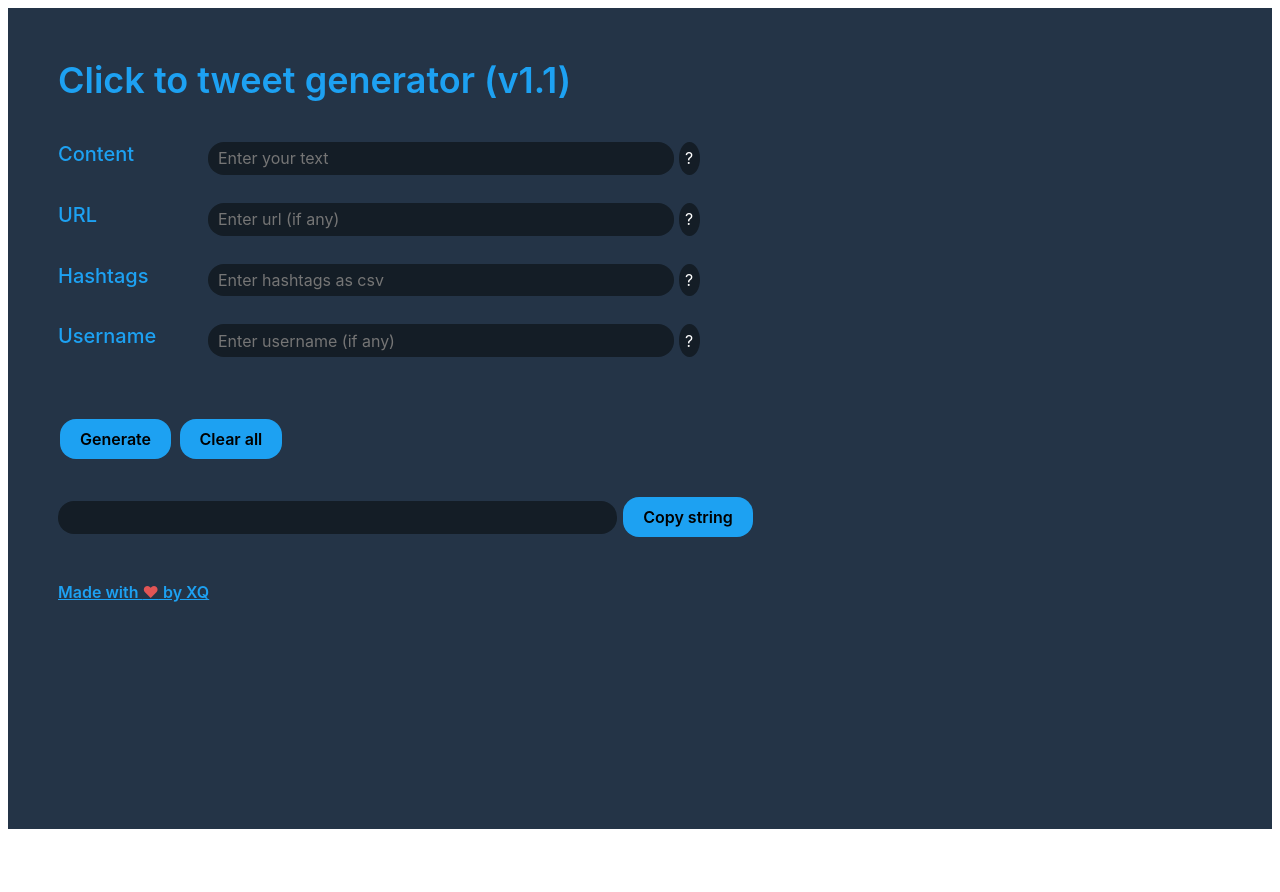
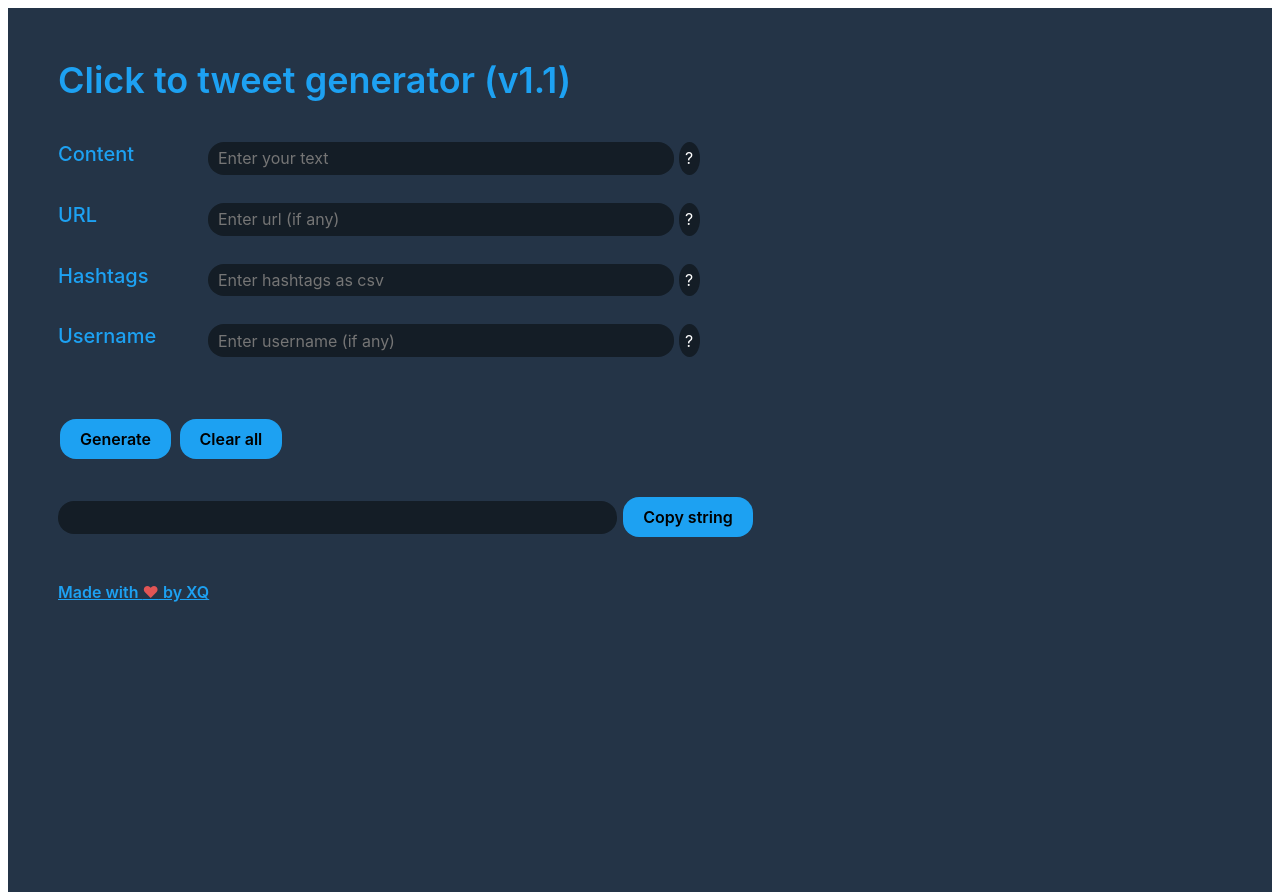
Before and after one commit to aditya-xq/click-to-tweet-app, a Svelte app: page / in a window 1280 px wide. Before the commit the page ends 829 px from the top, so only its background shows below. Built offline with nearby package versions, Linux system fonts and the light colour scheme.

Commit message:
increased height

```diff
--- a/src/App.svelte
+++ b/src/App.svelte
@@ -14,7 +14,7 @@
 		text-decoration: underline;
 	}
 	.main{
-		height: 92%;
+		height: 100%;
 		padding:50px;
 		background:#243447;
 	}
```
